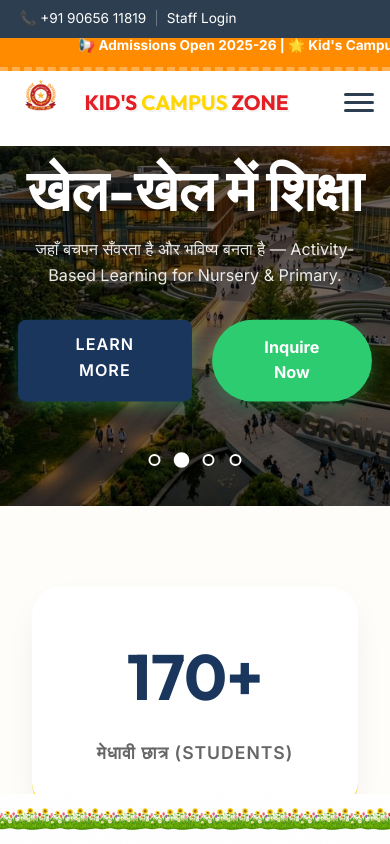
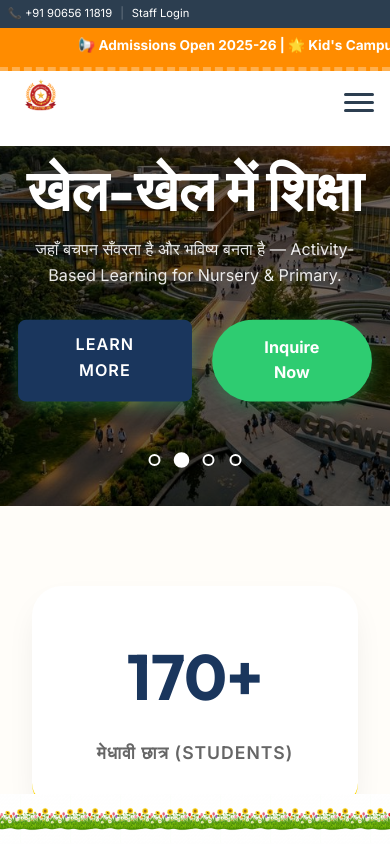
Before and after one commit to RubyGupta-tech/school-website, a React (Vite) app in the folder school-website/: page / in a window 390 px wide. Shown: the top 844 px of the page. Built offline with nearby package versions, Linux system fonts and the light colour scheme.

Commit message:
Fix CSS variable scoping in media queries

```diff
--- a/school-website/src/App.css
+++ b/school-website/src/App.css
@@ -548,13 +548,13 @@
 /* --- Mobile Responsiveness --- */
 
 @media (max-width: 1024px) {
-  --header-height: 280px;
+  :root { --header-height: 280px; }
   .navbar-brand { font-size: 1.8rem; }
   .navbar-logo { height: 100px; }
 }
 
 @media (max-width: 768px) {
-  --header-height: 220px;
+  :root { --header-height: 220px; }
 
   .top-bar {
     padding: 5px 2%;
@@ -647,7 +647,7 @@
 }
 
 @media (max-width: 480px) {
-  --header-height: 200px;
+  :root { --header-height: 200px; }
   .navbar-brand { display: none; } /* Show only logo on very small phones */
 
   .bottom-decoration {
```
